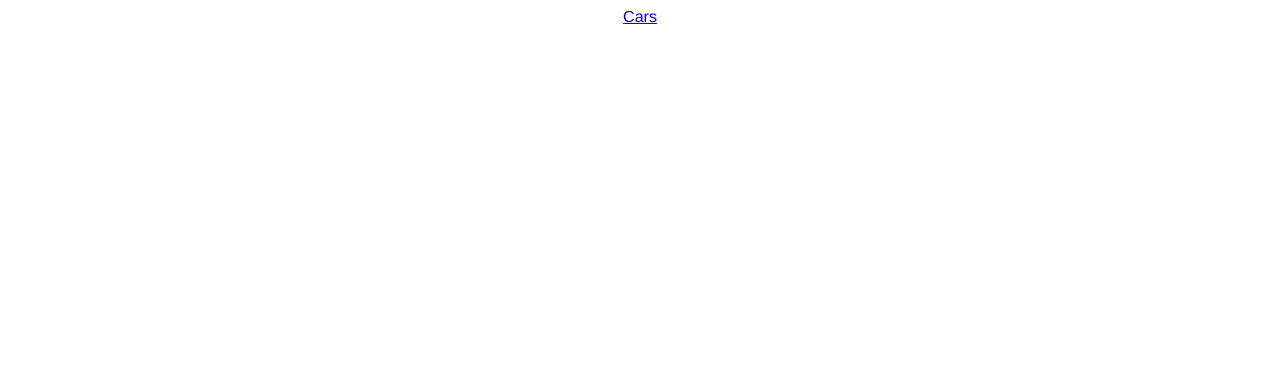
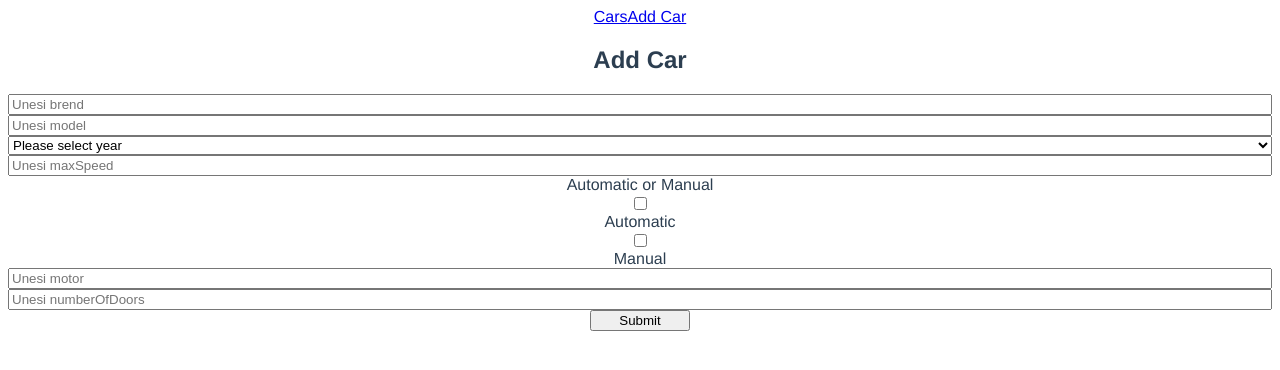
Before and after one commit to Vukasin993/cars-app, a Vue app: page /add in a window 1280 px wide. Shown: the top 370 px of the page. Built offline with nearby package versions, Linux system fonts and the light colour scheme.

Commit message:
3. zadatak pola, kreirano addcar i napravljena forma

```diff
--- a/src/App.vue
+++ b/src/App.vue
@@ -2,6 +2,7 @@
   <div id="app">
     <nav class="navbar navbar-expand-lg navbar-light bg-light">
       <router-link :to="{name : 'cars'}">Cars</router-link>
+      <router-link :to="{name : 'add-car'}">Add Car</router-link>
     </nav>
     <router-view/>
   </div>
@@ -28,4 +29,13 @@
 #nav a.router-link-exact-active {
   color: #42b983;
 }
+     form {display: flex;
+        flex-direction: column;
+     }
+
+     form button {
+       width: 100px;
+       margin-left: auto;
+       margin-right: auto;
+     }
 </style>
--- /dev/null
+++ b/src/components/AddCar.vue
@@ -0,0 +1,68 @@
+<template>
+    <div>
+    <h2>Add Car</h2>
+    <form @submit.prevent="addCar">
+        <input v-model="brend" type="text" placeholder="Unesi brend">
+        <input v-model="model" type="text" placeholder="Unesi model">
+        <select v-model="year">
+            <option disabled value="">Please select year</option>
+            <option v-for="(n, index) in 28" :key="index">{{n + 1989}} </option>
+        </select>
+        <input v-model="maxSpeed" type="number" placeholder="Unesi maxSpeed">
+        <label  for="isAutomatic">Automatic or Manual</label>
+        <input type="checkbox" id="automatic" value="automatic" v-model="isAutomatic">
+        <label for="automatic">Automatic</label>
+        <input type="checkbox" id="manual" value="manual">
+        <label for="manual">Manual</label>
+        <input v-model="engine" type="text" for="engine" placeholder="Unesi motor">
+        <input v-model="numberOfDoors" type="number" placeholder="Unesi numberOfDoors">
+        <button>Submit</button>
+    </form>
+    </div>
+
+
+</template>
+
+<script>
+import {cars} from '../services/Cars'
+
+export default {
+    data () {
+        return {
+            brend: '',
+            model: '',
+            year: '',
+            maxSpeed: '',
+            isAutomatic: '',
+            engine: '',
+            numberOfDoors: '',
+        }
+    },
+
+    methods: {
+        addCar() {
+            const newCar = {
+                brand: this.brend,
+                model: this.model,
+                year: this.year,
+                maxSpeed: this.maxSpeed,
+                isAutomatic: this.isAutomatic,
+                engine: this.engine,
+                numberOfDoors: this.numberOfDoors
+            }
+            console.log(newCar)
+            cars.add(newCar)
+            this.brend = '',
+            this.model = '',
+            this.year = '',
+            this.maxSpeed = '',
+            this.isAutomatic = '',
+            this.numberOfDoors = ''
+        }
+    },
+}
+</script>
+
+<style lang="stylus" scoped>
+
+</style>
--- a/src/router/index.js
+++ b/src/router/index.js
@@ -1,6 +1,7 @@
 import Vue from 'vue'
 import VueRouter from 'vue-router'
 import Cars from '../components/Cars.vue'
+import AddCar from '../components/AddCar.vue'
 
 Vue.use(VueRouter)
 
@@ -10,6 +11,12 @@ const routes = [
     name: 'cars',
     component: Cars
   },
+  {
+    path: '/add',
+    name: 'add-car',
+    component: AddCar
+  },
+
 
 ]
 
--- a/src/services/Cars.js
+++ b/src/services/Cars.js
@@ -9,6 +9,11 @@ class Cars {
 
         return response.data
     }
+
+    add(data) {
+        return axios.post('/cars', data);
+
+    }
 }
 
 export const cars = new Cars();
```
